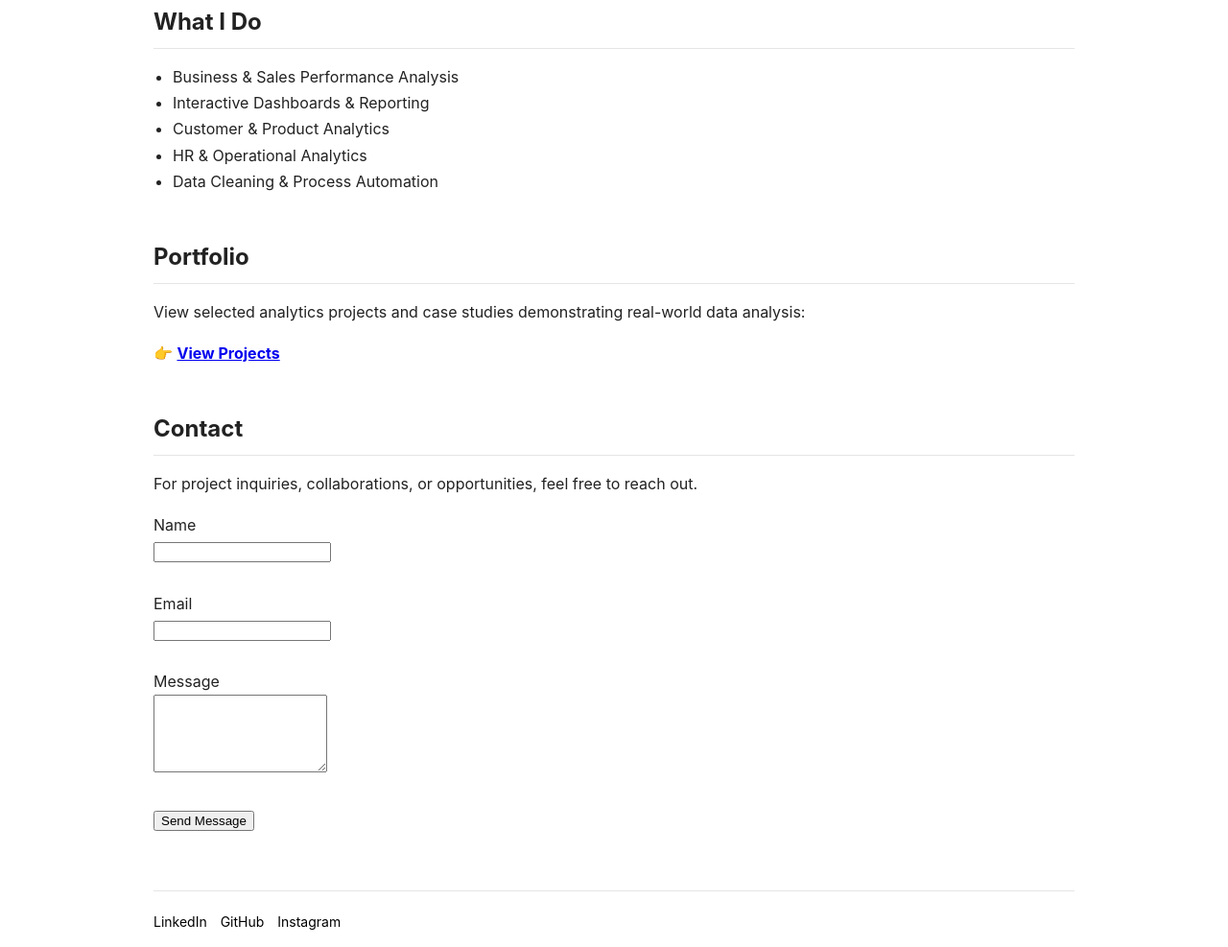
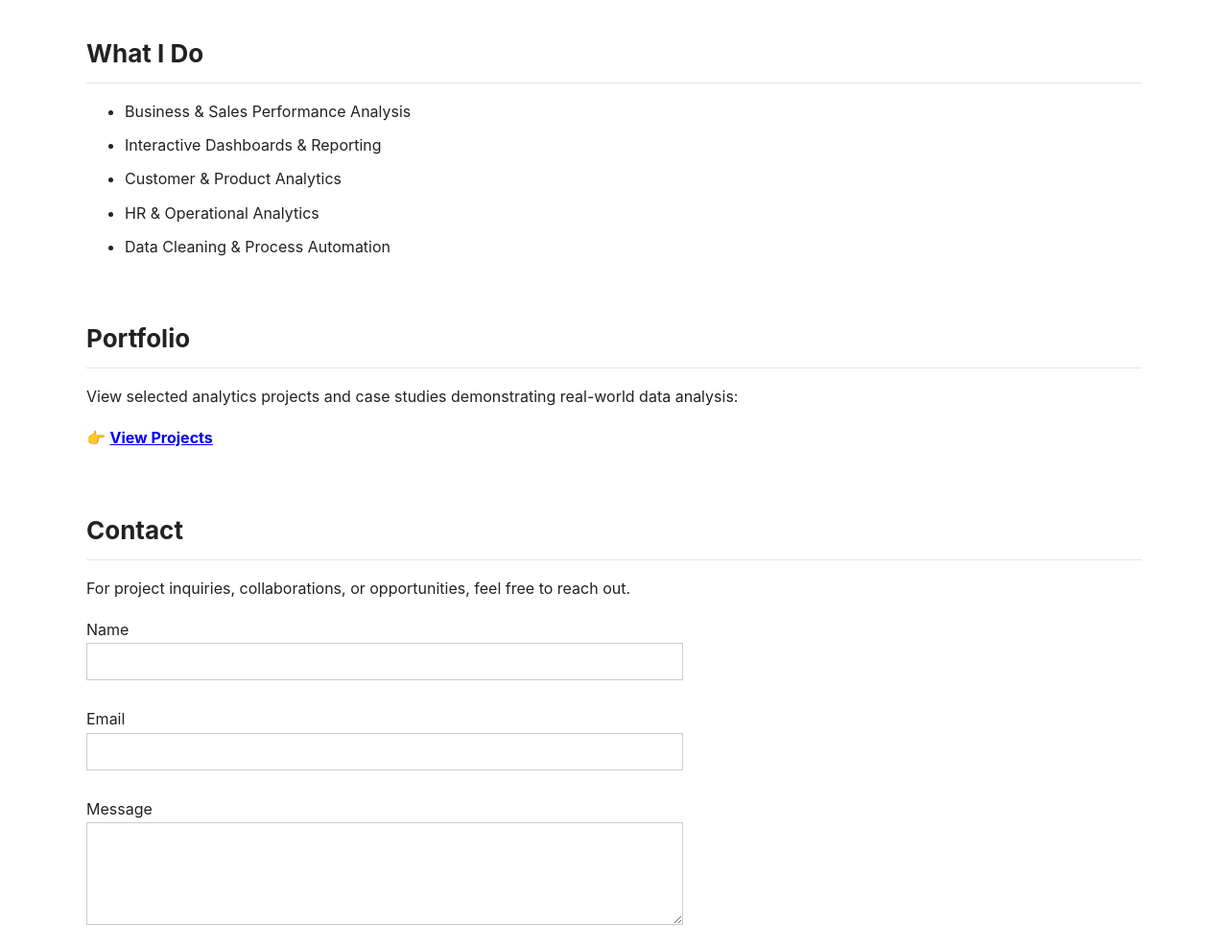
Before and after one commit to vipin-data/vipinanalytics.github.me, a plain HTML site: page index.html in a window 1280 px wide. Shown: the part 665-1652 px from the top of the page at 96% size. Drawn offline with Linux system fonts and the light colour scheme.

Commit message:
Enhance styling for layout and typography

```diff
--- a/style.css
+++ b/style.css
@@ -1,22 +1,23 @@
 body {
   font-family: -apple-system, BlinkMacSystemFont, "Segoe UI", Arial, sans-serif;
-  max-width: 960px;
+  max-width: 1100px;
   margin: auto;
-  padding: 40px 20px;
+  padding: 50px 20px;
   background: #ffffff;
   color: #222;
   line-height: 1.7;
 }
 
 nav {
-  margin-bottom: 40px;
+  display: flex;
+  gap: 20px;
+  margin-bottom: 50px;
+  font-weight: 500;
 }
 
 nav a {
-  margin-right: 15px;
   text-decoration: none;
   color: #000;
-  font-weight: 500;
 }
 
 nav a:hover {
@@ -24,49 +25,69 @@ nav a:hover {
 }
 
 h1 {
-  font-size: 38px;
+  font-size: 42px;
   margin-bottom: 5px;
 }
 
 .tagline {
-  font-size: 18px;
+  font-size: 20px;
   color: #555;
-  margin-bottom: 30px;
+  margin-bottom: 40px;
 }
 
 section {
-  margin-bottom: 45px;
+  margin-bottom: 60px;
 }
 
 h2 {
-  font-size: 24px;
+  font-size: 26px;
   margin-bottom: 15px;
   border-bottom: 1px solid #e5e5e5;
-  padding-bottom: 6px;
-}
-
-ul {
-  padding-left: 20px;
+  padding-bottom: 8px;
 }
 
 .skills {
   display: grid;
-  grid-template-columns: repeat(auto-fit, minmax(200px, 1fr));
-  gap: 10px;
+  grid-template-columns: repeat(auto-fit, minmax(220px, 1fr));
+  gap: 12px;
+}
+
+.services li {
+  margin-bottom: 8px;
+}
+
+input, textarea {
+  width: 100%;
+  max-width: 600px;
+  padding: 10px;
+  border: 1px solid #ccc;
+  font-size: 15px;
+}
+
+button {
+  margin-top: 10px;
+  padding: 10px 18px;
+  background: #000;
+  color: #fff;
+  border: none;
+  cursor: pointer;
+}
+
+button:hover {
+  opacity: 0.85;
 }
 
 footer {
-  margin-top: 60px;
-  padding-top: 20px;
+  margin-top: 80px;
+  padding-top: 25px;
   border-top: 1px solid #e5e5e5;
   font-size: 14px;
-  color: #555;
 }
 
 footer a {
   color: #000;
   text-decoration: none;
-  margin-right: 10px;
+  margin-right: 15px;
 }
 
 footer a:hover {
```
